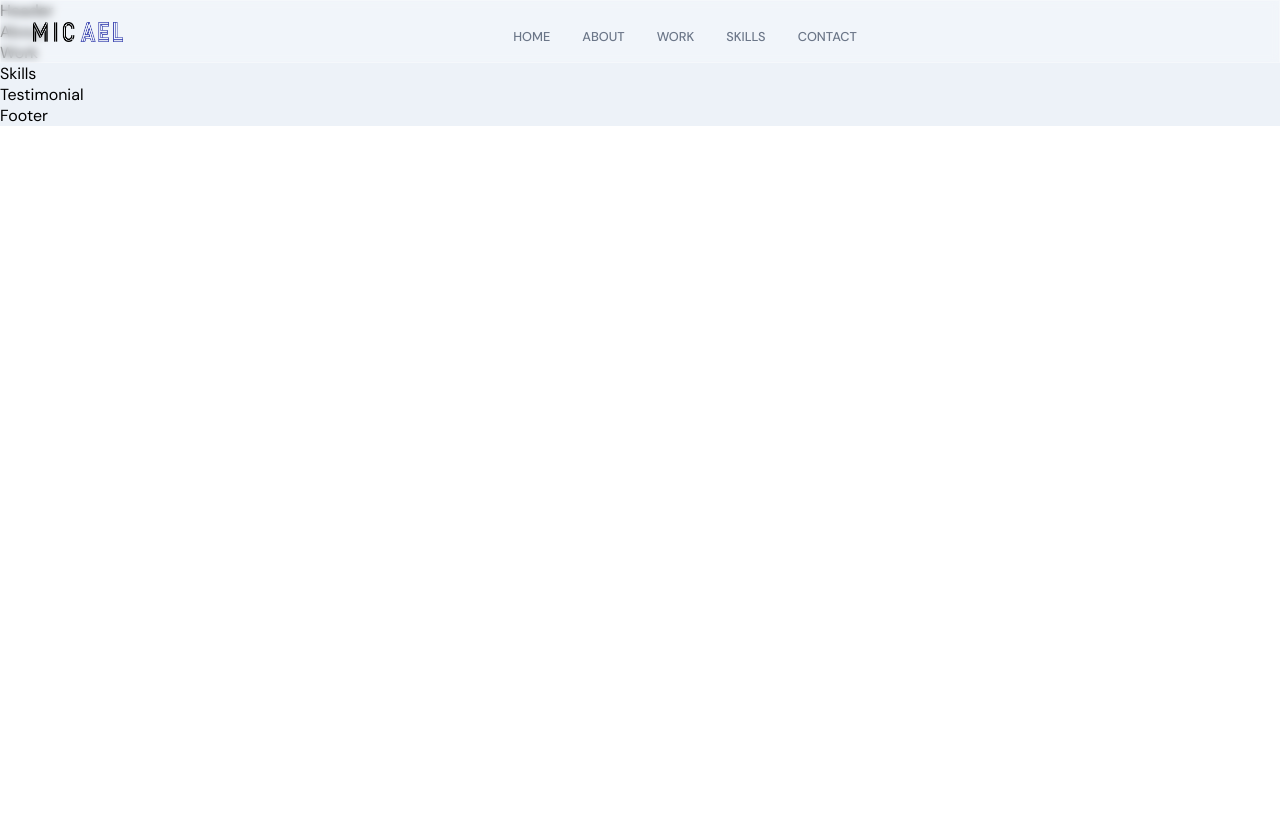
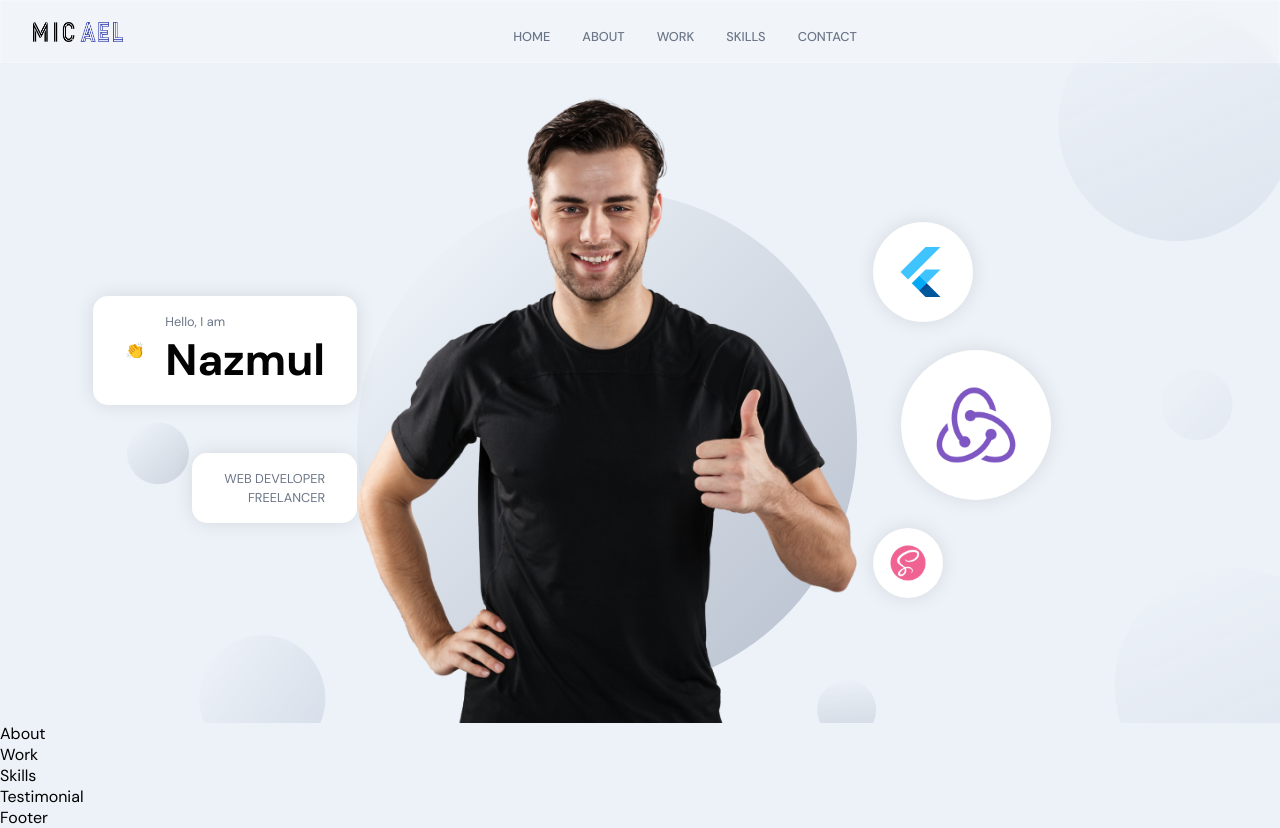
Before and after one commit to Nazmulislam007/Nin-portfolio, a React (Create React App) app: page / in a window 1280 px wide. Before the commit the page ends 800 px from the top, so only its background shows below. Built offline with nearby package versions, Linux system fonts and the light colour scheme.

Commit message:
header section

```diff
--- a/src/Components/Navbar/Navbar.js
+++ b/src/Components/Navbar/Navbar.js
@@ -22,10 +22,11 @@
       </ul>
       <div className="app__navbar-menu">
         <HiMenuAlt4 onClick={() => setToggle(true)} />
-        {toggle && (
+        {
           <motion.div
-            whileInView={{ x: [300, 0] }}
+            whileInView={{ x: [200, 0] }}
             transition={{ duration: 0.85, ease: "easeInOut" }}
+            className={`${toggle ? "show" : ""}`}
           >
             <HiX onClick={() => setToggle(false)} />
             <ul>
@@ -38,7 +39,7 @@
               ))}
             </ul>
           </motion.div>
-        )}
+        }
       </div>
     </nav>
   );
--- a/src/Components/Navbar/Navbar.scss
+++ b/src/Components/Navbar/Navbar.scss
@@ -89,6 +89,7 @@
     align-items: center;
     justify-content: center;
     background-color: var(--secondary-color);
+    cursor: pointer;
 
     svg {
       width: 70%;
@@ -97,6 +98,10 @@
     }
 
     div {
+      display: none;
+    }
+
+    div.show {
       position: fixed;
       top: 0;
       bottom: 0;
@@ -125,6 +130,7 @@
         height: 35px;
         color: var(--secondary-color);
         margin: 0.5rem 1rem;
+        cursor: pointer;
       }
 
       ul {
--- a/src/Container/Header/Header.js
+++ b/src/Container/Header/Header.js
@@ -1,8 +1,68 @@
 import React from "react";
 import "./Header.scss";
+import { motion } from "framer-motion";
+import { img } from "../../Constants";
+
+const scaleVariants = {
+  whileInView: {
+    scale: [0, 1],
+    opacity: [0, 1],
+    transition: {
+      duration: 1,
+      ease: "easeInOut",
+    },
+  },
+};
 
 const Header = () => {
-  return <div>Header</div>;
+  return (
+    <div id="home" className="app__header app__flex">
+      <motion.div
+        whileInView={{ x: [-100, 0], opacity: [0, 1] }}
+        transition={{ duration: 0.5 }}
+        className="app__header-info"
+      >
+        <div className="app__header-badge">
+          <div className="badge-cmp app__flex">
+            <span>👏</span>
+            <div style={{ marginLeft: 20 }}>
+              <p className="p-text">Hello, I am</p>
+              <h1 className="head-text">Nazmul</h1>
+            </div>
+          </div>
+          <div className="tag-cmp app__flex">
+            <p className="p-text">Web Developer</p>
+            <p className="p-text">Freelancer</p>
+          </div>
+        </div>
+      </motion.div>
+      <motion.div
+        whileInView={{ opacity: [0, 1] }}
+        transition={{ duration: 0.5, delayChildren: 0.5 }}
+        className="app__header-img"
+      >
+        <img src={img.profile} alt="profile-bg" />
+        <motion.img
+          whileInView={{ scale: [0, 1] }}
+          transition={{ duration: 1, ease: "easeInOut" }}
+          src={img.circle}
+          alt="profile_circle"
+          className="overlay_circle"
+        />
+      </motion.div>
+      <motion.div
+        variants={{ scaleVariants }}
+        whileInView={scaleVariants.whileInView}
+        className="app__header-circles"
+      >
+        {[img.flutter, img.redux, img.sass].map((circle, index) => (
+          <div className="circle-cmp app__flex" key={`circle-${index}`}>
+            <img src={circle} alt="circle" />
+          </div>
+        ))}
+      </motion.div>
+    </div>
+  );
 };
 
 export default Header;
--- a/src/Container/Header/Header.scss
+++ b/src/Container/Header/Header.scss
@@ -0,0 +1,188 @@
+#home {
+  position: relative;
+  background: url("../../assets/bgIMG.png");
+  background-size: cover;
+  background-repeat: repeat;
+  background-position: center;
+
+  .app__wrapper {
+    padding: 0;
+
+    .copyright {
+      display: none;
+    }
+  }
+}
+
+.app__header {
+  flex: 1;
+  width: 100%;
+  height: 100%;
+  flex-direction: row;
+
+  padding: 6rem 2rem 0;
+
+  @media screen and (min-width: 2000px) {
+    padding-top: 8rem;
+  }
+
+  @media screen and (max-width: 1200px) {
+    flex-direction: column;
+  }
+
+  @media screen and (max-width: 450px) {
+    padding: 6rem 1rem 2rem;
+  }
+
+  .app__header-info {
+    flex: 0.65;
+    display: flex;
+    flex-direction: column;
+    justify-content: flex-start;
+    align-items: flex-start;
+    height: 100%;
+
+    @media screen and (max-width: 2000px) {
+      width: 100%;
+      margin-right: 0rem;
+    }
+
+    .app__header-badge {
+      width: 100%;
+      display: flex;
+      justify-content: flex-end;
+      align-items: flex-end;
+      flex-direction: column;
+
+      .badge-cmp,
+      .tag-cmp {
+        border-radius: 15px;
+        padding: 1rem 2rem;
+
+        background: var(--white-color);
+        flex-direction: row;
+
+        box-shadow: 0 0 20px rgba(0, 0, 0, 0.1);
+      }
+
+      .tag-cmp {
+        flex-direction: column;
+        margin-top: 3rem;
+
+        p {
+          text-transform: uppercase;
+          text-align: right;
+          width: 100%;
+        }
+
+        span {
+          font-size: 2.5rem;
+
+          @media screen and (min-width: 2000px) {
+            font-size: 5rem;
+          }
+        }
+      }
+      @media screen and (max-width: 1200px) {
+        justify-content: flex-start;
+        align-items: flex-start;
+      }
+    }
+  }
+
+  .app__header-img {
+    flex: 1;
+    height: 100%;
+
+    display: flex;
+    justify-content: flex-end;
+    align-items: flex-end;
+    position: relative;
+
+    img {
+      width: 100%;
+      object-fit: contain;
+      z-index: 1;
+    }
+
+    .overlay_circle {
+      position: absolute;
+      z-index: 0;
+      left: 0;
+      right: 0;
+      bottom: 0;
+      width: 100%;
+      height: 90%;
+    }
+
+    @media screen and (max-width: 1200px) {
+      margin: 2rem 0;
+    }
+  }
+
+  .app__header-circles {
+    flex: 0.75;
+    display: flex;
+    align-items: flex-start;
+    justify-content: space-evenly;
+    flex-direction: column;
+    height: 100%;
+    margin-left: 1rem;
+
+    div {
+      width: 100px;
+      height: 100px;
+      border-radius: 50%;
+
+      background: var(--white-color);
+      box-shadow: 0 0 20px rgba(0, 0, 0, 0.1);
+
+      img {
+        width: 60%;
+        height: 60%;
+      }
+    }
+
+    div:nth-child(1) {
+      width: 100px;
+      height: 100px;
+    }
+
+    div:nth-child(2) {
+      margin: 1.75rem;
+      width: 150px;
+      height: 150px;
+    }
+
+    div:nth-child(3) {
+      width: 70px;
+      height: 70px;
+    }
+
+    @media screen and (min-width: 2000px) {
+      div:nth-child(2) {
+        width: 400px;
+        height: 400px;
+      }
+      div:nth-child(2) {
+        width: 170px;
+        height: 170px;
+      }
+      div:nth-child(2) {
+        width: 200px;
+        height: 200px;
+      }
+    }
+
+    @media screen and (max-width: 1200px) {
+      width: 100%;
+      flex-direction: row;
+      flex-wrap: wrap;
+      margin-left: 0;
+
+      div {
+        margin: 1rem;
+      }
+    }
+  }
+}
```
